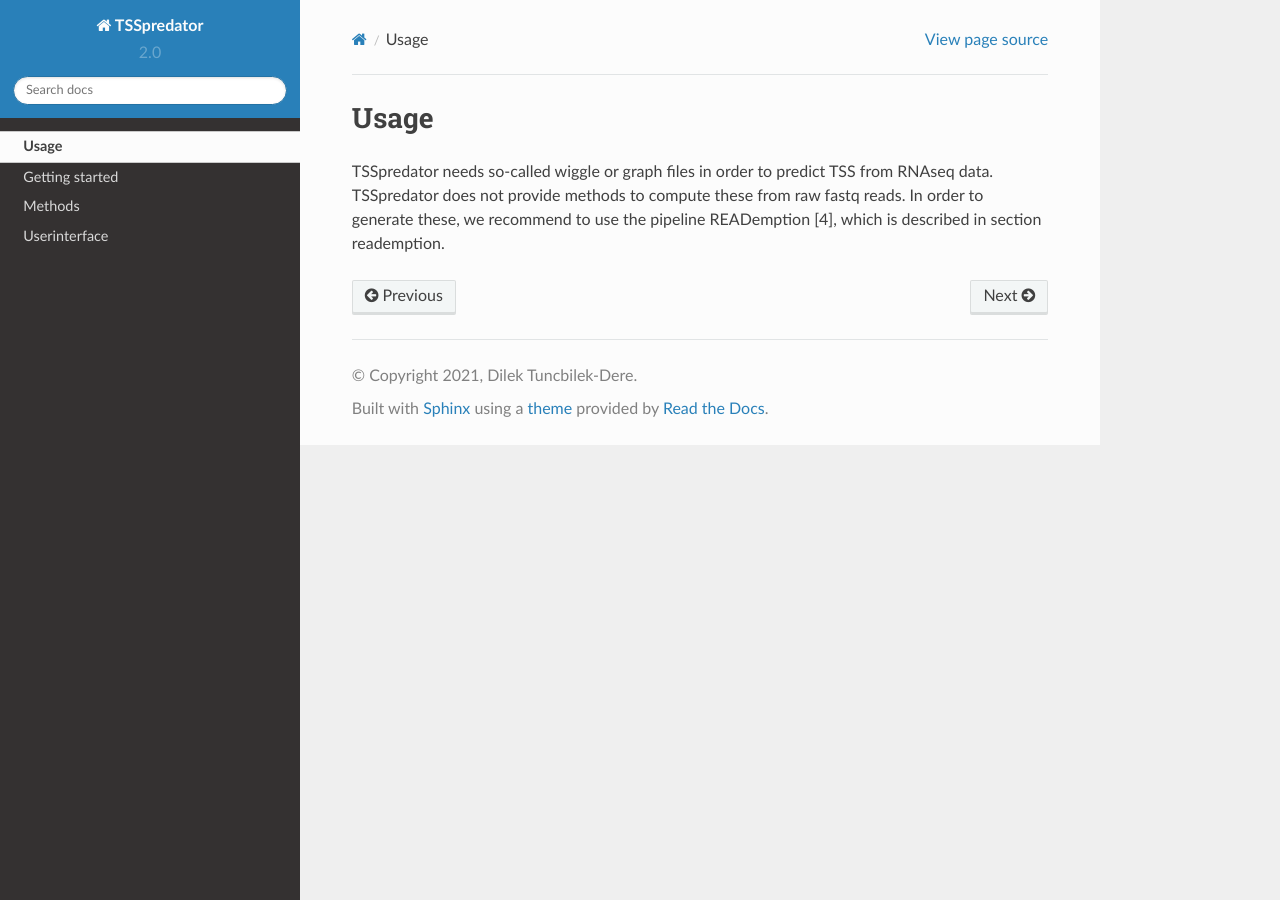
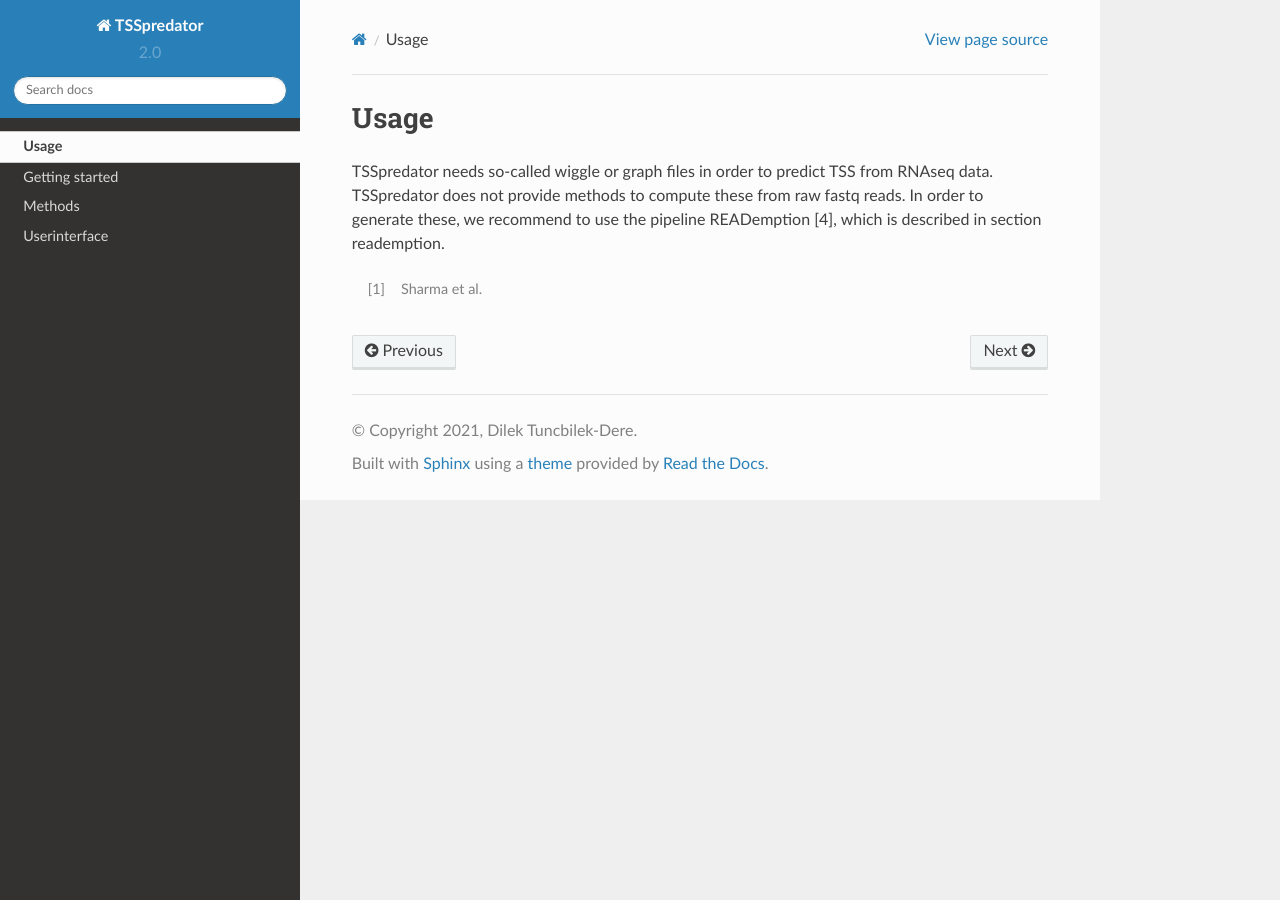
Before and after one commit to Integrative-Transcriptomics/TSSpredator2.0-rtd, a Sphinx documentation site: the page built from docs/source/usage.rst, in a window 1280 px wide. Built offline with Sphinx 7.4.7 and the Read the Docs theme 2.0.0, drawn with Linux system fonts in a browser that asks for light colours; pages that are not in the unit, such as notebooks, are missing from menus.

Commit message:
change usage

```diff
--- a/docs/source/usage.rst
+++ b/docs/source/usage.rst
@@ -5,3 +5,5 @@ TSSpredator needs so-called wiggle or graph files in order to predict TSS from R
 data. TSSpredator does not provide methods to compute these from raw fastq
 reads. In order to generate these, we recommend to use the pipeline READemption [4],
 which is described in section :doc:`reademption`.
+
+.. [#FN1] Sharma et al.
```
